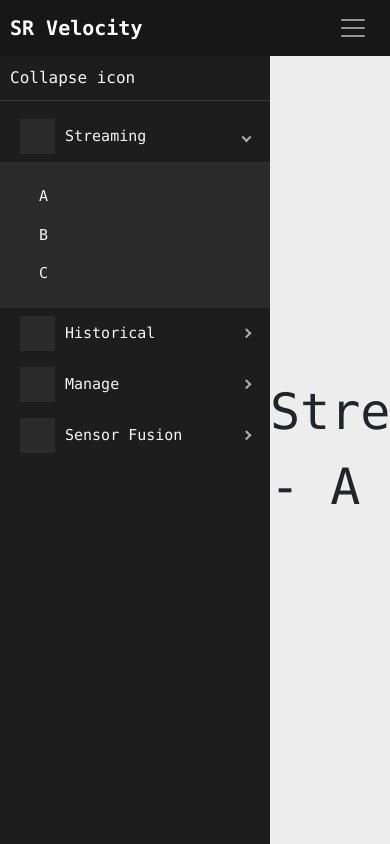
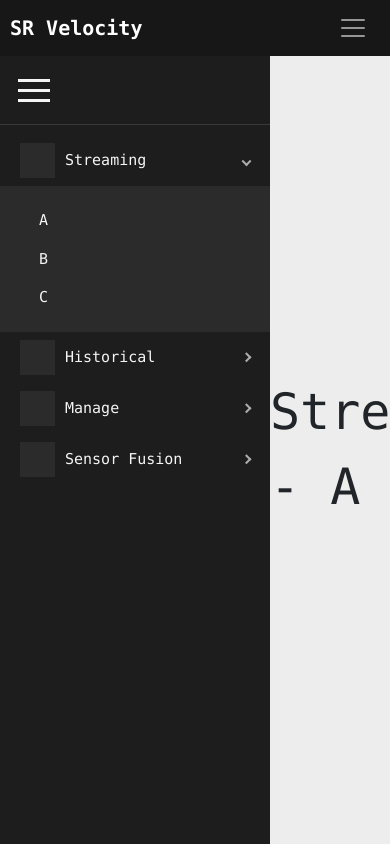
Before and after one commit to UCalgaryRacing/sr-velocity, a React (Create React App) app in the folder client/: page /dashboard in a window 390 px wide. Shown: the top 844 px of the page. Built offline with nearby package versions, Linux system fonts and the light colour scheme.

Commit message:
Hamburger button

```diff
--- a/client/src/pages/dashboard/dashboard.tsx
+++ b/client/src/pages/dashboard/dashboard.tsx
@@ -9,15 +9,16 @@ import Hamburger from "hamburger-react"
 const Dashboard: React.FC = () => {
   const [title, setTitle] = useState("Streaming - A");
   const [collapsed, setCollapsed] = useState(false);
+  const [isOpen, setOpen] = useState(false)
 
   return (
     <div id='dashboard'>
       <ProSidebar collapsed={collapsed} collapsedWidth={90}>
-        <SidebarHeader
-          onClick={() => {
-          setCollapsed(!collapsed)}}
-          >
-          Collapse icon</SidebarHeader>
+
+        <SidebarHeader onClick={() => {
+          setCollapsed(!collapsed)
+          }}> <Hamburger> toggled={isOpen} toggle={setOpen} </Hamburger> </SidebarHeader>
+
         <Menu iconShape="square">
 
           <SubMenu defaultOpen={true} title="Streaming" icon>
@@ -26,7 +27,7 @@ const Dashboard: React.FC = () => {
             }}>A</MenuItem>
             <MenuItem onClick={() => {
               setTitle("Streaming - B")
-            }}>B</MenuItem>
+            }} >B</MenuItem>
             <MenuItem onClick={() => {
               setTitle("Streaming - C")
             }}>C</MenuItem>
```
